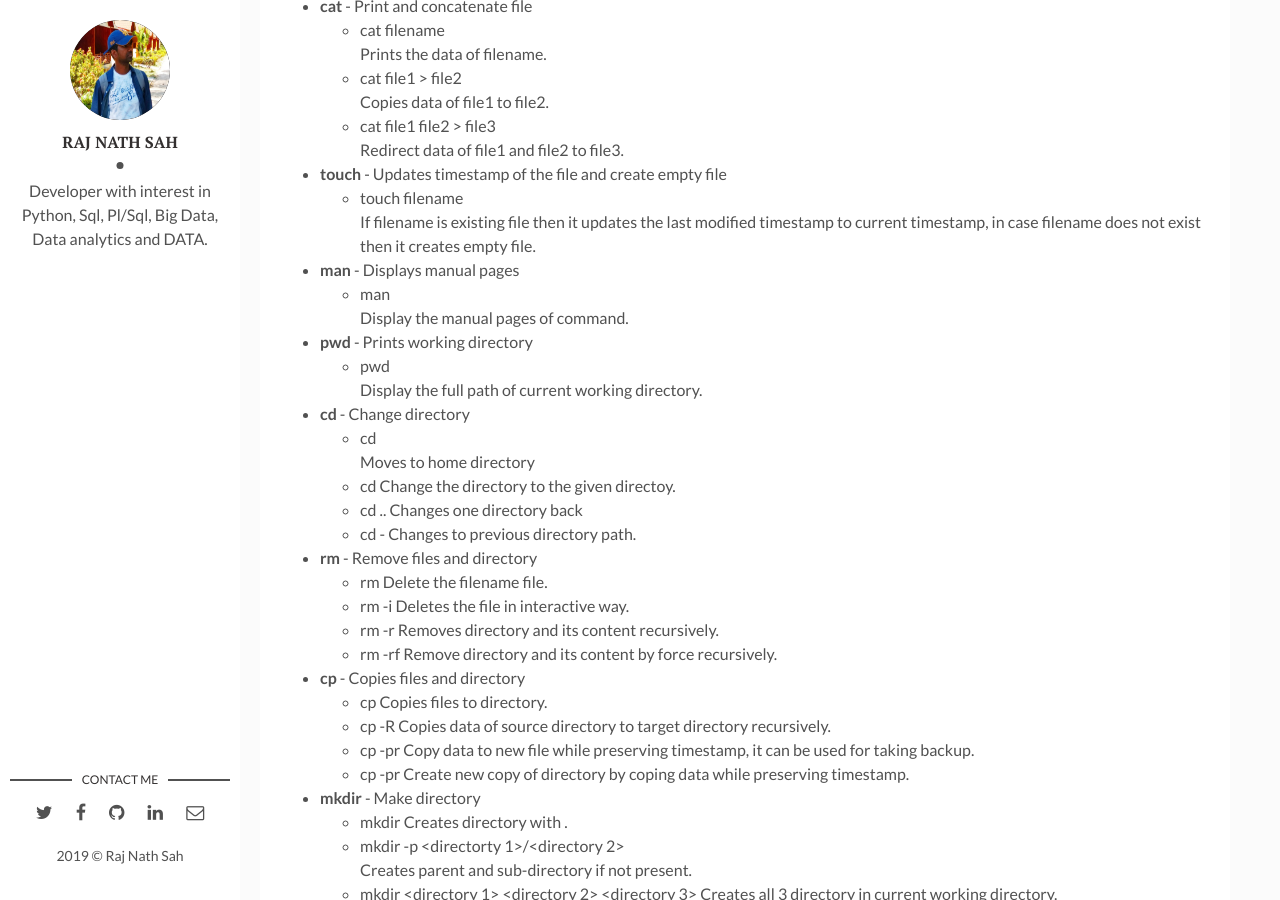
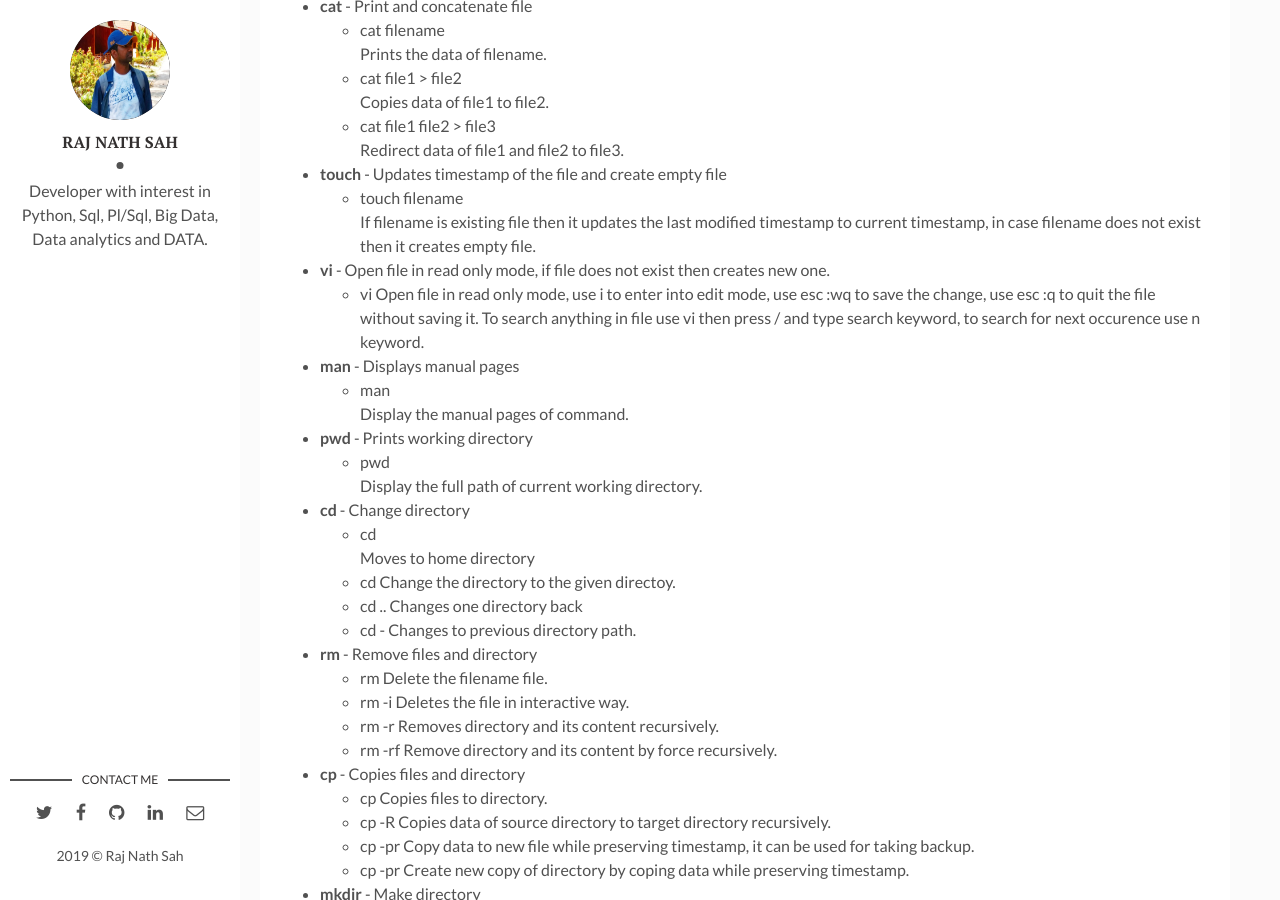
Before and after one commit to rajnathsah/rajnathsah.github.io, a Jekyll site: the page built from _posts/2019-11-27-shell-script-linux-command.md, in a window 1280 px wide and 900 px high, scrolled down 424 px. Built offline with Jekyll 4.4.1, drawn with Linux system fonts in a browser that asks for light colours; comment, search, counter and statistics services are not loaded.

Commit message:
Update 2019-11-27-shell-script-linux-command.md

```diff
--- a/_posts/2019-11-27-shell-script-linux-command.md
+++ b/_posts/2019-11-27-shell-script-linux-command.md
@@ -25,6 +25,9 @@ Set of common useful linux command with basic description and usage.
 * **touch** - Updates timestamp of the file and create empty file
   * touch filename
   If filename is existing file then it updates the last modified timestamp to current timestamp, in case filename does not exist then it creates empty file.
+* **vi** - Open file in read only mode, if file does not exist then creates new one.
+  * vi <file name>
+  Open file in read only mode, use i to enter into edit mode, use esc :wq to save the change, use esc :q to quit the file without saving it. To search anything in file use vi <file name> then press / and type search keyword, to search for next occurence use n keyword.
 * **man** - Displays manual pages
   * man <command>
   Display the manual pages of command.
```
